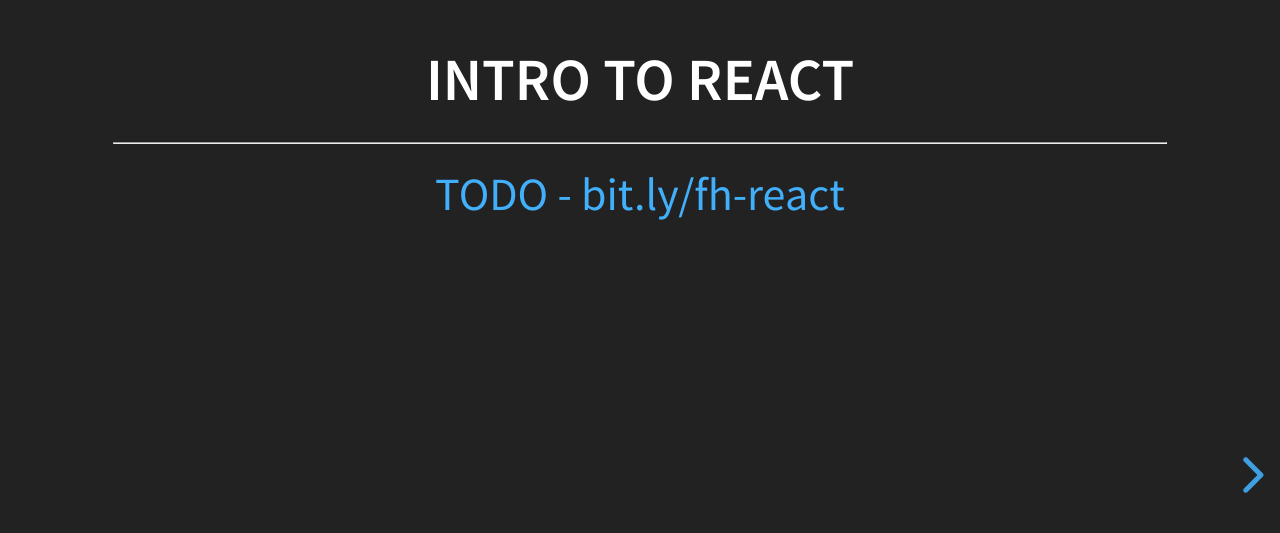
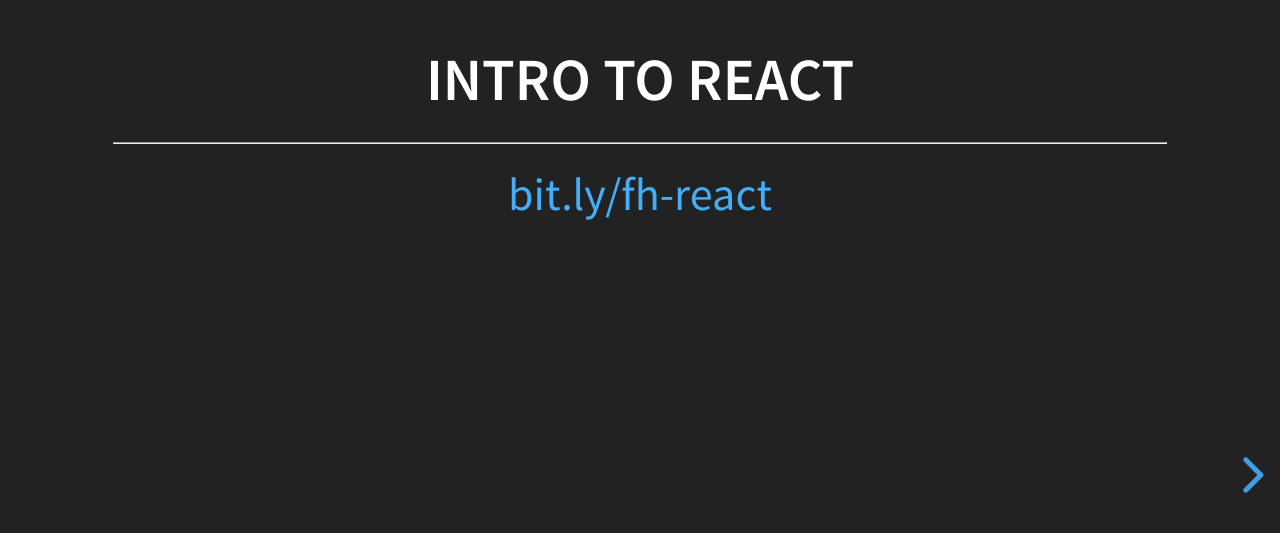
Before and after one commit to acingraham/react-course, a website: page index.html in a window 1280 px wide. Shown: the part 263-796 px from the top of the page. Drawn offline with Linux system fonts and the light colour scheme.

Commit message:
Update link

```diff
--- a/index.html
+++ b/index.html
@@ -43,7 +43,7 @@
 				<section>
 					<h3>Intro to React</h3>
 					<hr>
-					<a href="" target="_blank">TODO - bit.ly/fh-react</a>
+					<a href="https://bit.ly/fh-react" target="_blank">bit.ly/fh-react</a>
 					<!--
 					<hr>
 					<p>If you haven't already, consider installing these chrome plugins:</p>
```
